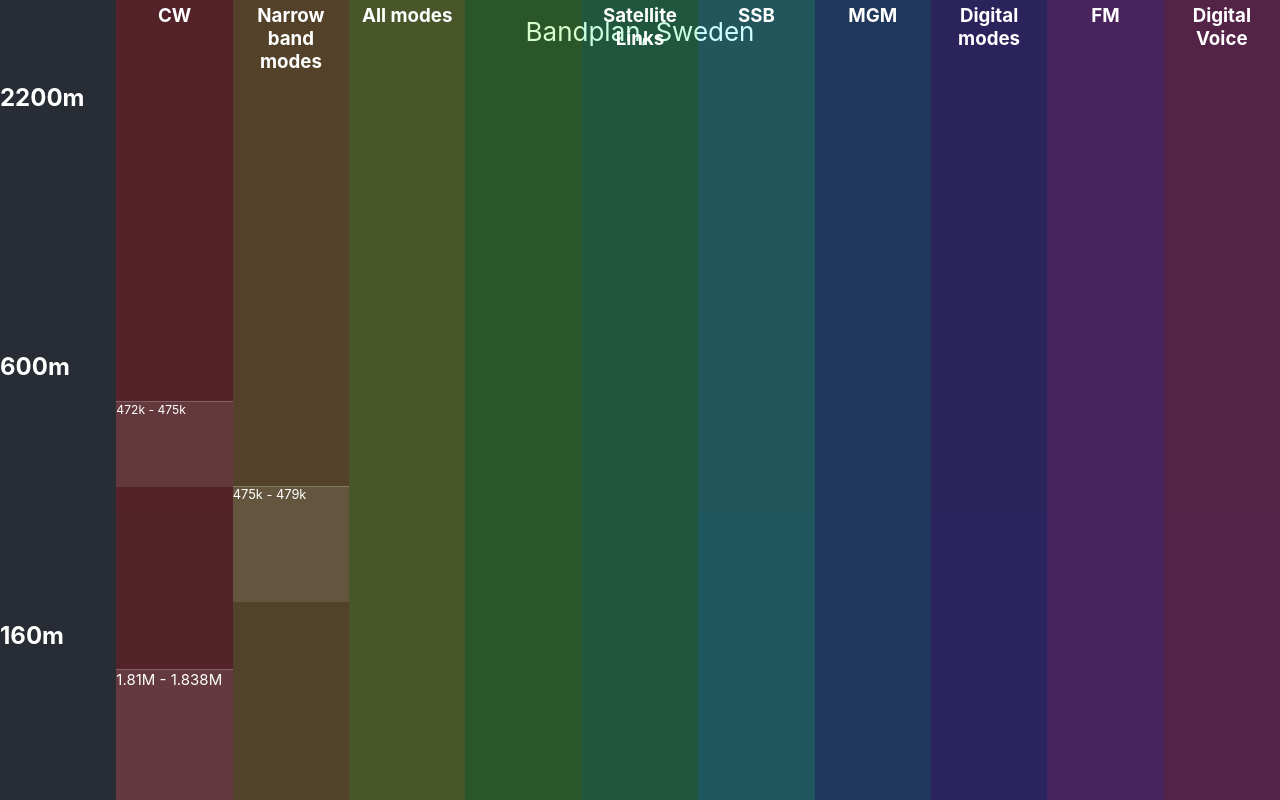
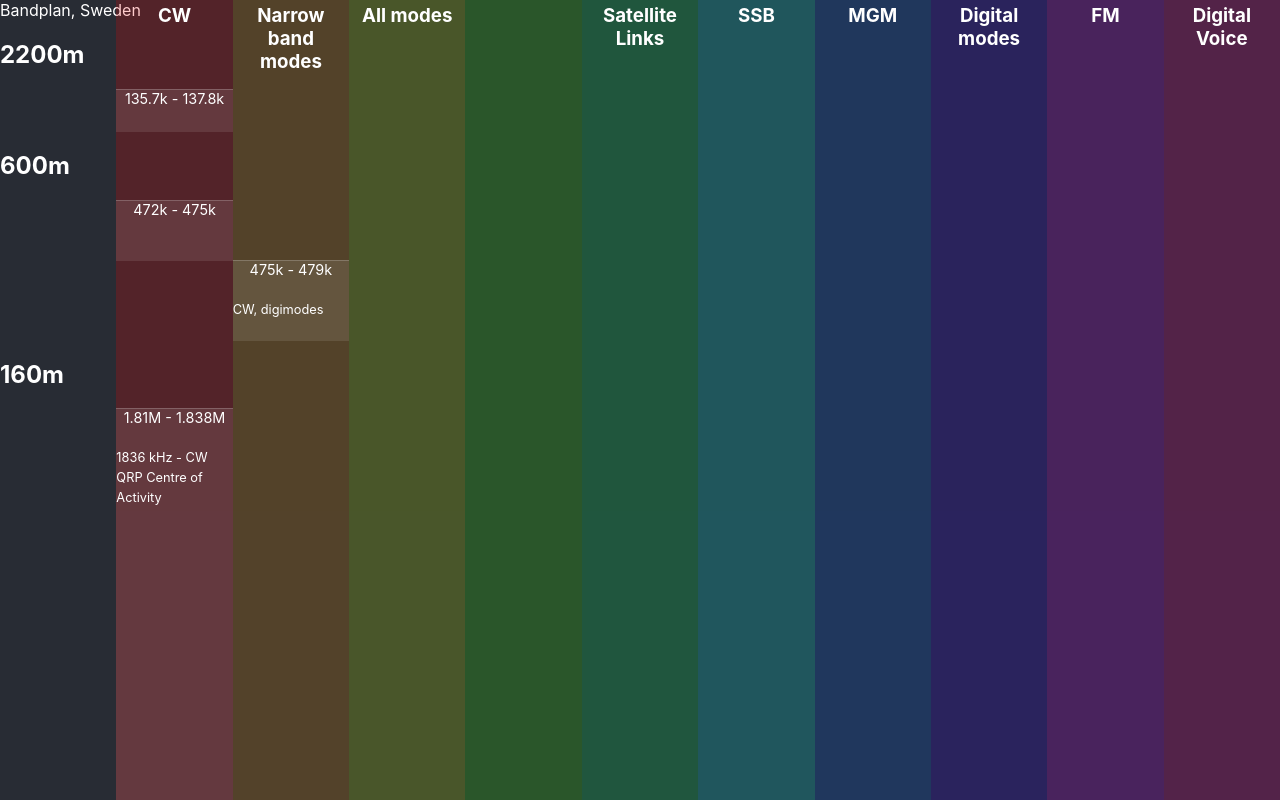
Before and after one commit to skaramicke/bandplan.sa6ham.se, a React (Create React App) app: page / in a window 1280 px wide. Shown: the top 800 px of the page. Built offline with nearby package versions, Linux system fonts and the light colour scheme.

Commit message:
Fix some layout issues and data bugs

```diff
--- a/src/App.css
+++ b/src/App.css
@@ -3,21 +3,28 @@ body {
   color: white;
 }
 
-.App-header {
-  display: flex;
-  flex-direction: row;
-  align-items: center;
-  justify-content: center;
-  font-size: calc(10px + 2vmin);
-  padding: 1rem;
+.bandplan {
+  flex: 1;
 }
 
-.App-link {
-  color: #61dafb;
+.frequency-block {
+  display: block;
+  position: absolute;
+  background-color: rgba(255, 255, 255, 0.1);
+  overflow: hidden;
+  border-top: 1px solid rgba(255, 255, 255, 0.2);
 }
 
-.bandplan {
-  flex: 1;
+span.frequency {
+  display: block;
+  width: 100%;
+  text-align: center;
+  font-size: 0.9rem;
+}
+
+span.comment {
+  font-size: 0.8rem;
+  padding: 0.5rem, 0;
 }
 
 @keyframes App-logo-spin {
--- a/src/App.js
+++ b/src/App.js
@@ -10,6 +10,8 @@ function App() {
     band.frequencies = frequencies;
   });
 
+  console.log(bands);
+
   return (
     <div className="App">
       <header className="App-header">Bandplan, Sweden</header>
--- a/src/BandPlan.js
+++ b/src/BandPlan.js
@@ -12,31 +12,28 @@ const frequencyText = (f, short = true) => {
 
 const FrequencyBlock = ({ frequency, min, max, width, offset }) => {
   const size = `${((frequency.to - frequency.from) / (max - min)) * 100}%`;
-  const fontSize = 10 + 5 * ((frequency.to - frequency.from) / (max - min));
+  const fontSize = 0.5 + 0.5 * ((frequency.to - frequency.from) / (max - min));
   const top = `${((frequency.from - min) / (max - min)) * 100}%`;
   const left = `${offset}%`;
   return (
     <div
+      className="frequency-block"
       style={{
-        display: "block",
-        position: "absolute",
         top,
         left,
         width,
         height: size,
-        backgroundColor: "rgba(255, 255, 255 ,0.1)",
-        overflow: "hidden",
-        fontSize: `${fontSize}px`,
-        borderTop: "1px solid rgba(255, 255, 255, 0.2)",
       }}
       title={`${frequencyText(frequency.from, false)} - ${frequencyText(
         frequency.to,
         false
       )}${frequency.comment ? "\n" + frequency.comment : ""}`}
     >
+      <span className="frequency">
         {frequencyText(frequency.from)} - {frequencyText(frequency.to)}
+      </span>
       <br />
-      {frequency.comment}
+      <span className="comment">{frequency.comment}</span>
     </div>
   );
 };
@@ -66,7 +63,6 @@ const BandPlan = ({ bands }) => {
   return (
     <div style={{ position: "relative", width: "100vw" }}>
       {modes.map((mode) => (
-        <>
         <div
           style={{
             display: "block",
@@ -77,16 +73,16 @@ const BandPlan = ({ bands }) => {
             height: "100vh",
             width: `${100 / (modes.length + 1)}vw`,
           }}
+          key={mode}
         >
           <h3 style={{ margin: 0, padding: "0.25rem", textAlign: "center" }}>
             {mode}
           </h3>
         </div>
-        </>
       ))}
       <div>
         {bands.map((band) => (
-          <>
+          <div className="band" key={band.name}>
             <h2>{band.name}</h2>
             <div
               key={band.name}
@@ -94,7 +90,7 @@ const BandPlan = ({ bands }) => {
                 display: "block",
                 position: "relative",
                 flex: 1,
-                height: "200px",
+                height: `${(band.max - band.min) / 50}px`,
               }}
             >
               {band.frequencies.map((frequency) => (
@@ -108,7 +104,7 @@ const BandPlan = ({ bands }) => {
                 />
               ))}
             </div>
-          </>
+          </div>
         ))}
       </div>
     </div>
--- a/src/frequencies.js
+++ b/src/frequencies.js
@@ -9,11 +9,11 @@ export const legend = {
 };
 
 export const bands = [
-  { from: k(135.7), to: k(137, 8), name: "2200m" },
+  { from: k(135.7), to: k(137.8), name: "2200m" },
   { from: k(472), to: k(479), name: "600m" },
   { from: k(1810), to: k(1838), name: "160m" },
   { from: k(3500), to: k(3580), name: "80m" },
-  { from: k(7000), to: k(7040), name: "40m" },
+  { from: k(7000), to: k(7200), name: "40m" },
   { from: k(10100), to: k(10140), name: "30m" },
   { from: k(14000), to: k(14070), name: "20m" },
   { from: k(18068), to: k(18109), name: "17m" },
@@ -32,7 +32,7 @@ export const blocks = [
     to: k(137.8),
     bandwidth: 200,
     mode: "CW",
-    commment: "CW, QRSS and narrow band digital modes",
+    comment: "CW, QRSS and narrow band digital modes",
   },
   { from: k(472), to: k(475), bandwidth: 200, mode: "CW" },
   {
@@ -40,14 +40,14 @@ export const blocks = [
     to: k(479),
     suggestedBandwidth: 500,
     mode: "Narrow band modes",
-    commment: "CW, digimodes",
+    comment: "CW, digimodes",
   },
   {
     from: k(1810),
     to: k(1838),
     bandwidth: 200,
     mode: "CW",
-    commment: "1836 kHz - CW QRP Centre of Activity",
+    comment: "1836 kHz - CW QRP Centre of Activity",
   },
   { from: k(1838), to: k(1840), bandwidth: 500, mode: "Narrow band modes" },
   {
@@ -55,7 +55,7 @@ export const blocks = [
     to: k(1843),
     bandwidth: 2700,
     mode: "All modes",
-    commment:
+    comment:
       "Digimodes. Lowest dial setting for LSB Voice mode: 1843, 3603, 7053 kHz",
   },
   {
@@ -63,56 +63,56 @@ export const blocks = [
     to: k(2000),
     bandwidth: 2700,
     mode: "All modes",
-    commment: "Lowest dial setting for LSB Voice mode: 1843, 3603, 7053 kHz",
+    comment: "Lowest dial setting for LSB Voice mode: 1843, 3603, 7053 kHz",
   },
   {
     from: k(3500),
     to: k(3510),
     bandwidth: 200,
     mode: "CW",
-    commment: "Priority for inter-continental operation",
+    comment: "Priority for inter-continental operation",
   },
   {
     from: k(3510),
     to: k(3560),
     bandwidth: 200,
     mode: "CW",
-    commment: "CW contest preferred, 3555 kHz - CW QRS Centre of Activity",
+    comment: "CW contest preferred, 3555 kHz - CW QRS Centre of Activity",
   },
   {
     from: k(3560),
     to: k(3570),
     bandwidth: 200,
     mode: "CW",
-    commment: "3560 kHz - CW QRP Centre of Activity",
+    comment: "3560 kHz - CW QRP Centre of Activity",
   },
   {
     from: k(3570),
     to: k(3580),
     bandwidth: 200,
     mode: "Narrow band modes",
-    commment: "Digimodes",
+    comment: "Digimodes",
   },
   {
     from: k(3580),
     to: k(3590),
     bandwidth: 500,
     mode: "Narrow band modes",
-    commment: "Digimodes",
+    comment: "Digimodes",
   },
   {
     from: k(3590),
     to: k(3600),
     bandwidth: 500,
     mode: "Narrow band modes",
-    commment: "Digimodes, automatically controlled data stations (unattended)",
+    comment: "Digimodes, automatically controlled data stations (unattended)",
   },
   {
     from: k(3600),
     to: k(3620),
     bandwidth: 2700,
     mode: "All modes",
-    commment:
+    comment:
       "Digimodes, automatically controlled data stations (unattended). Lowest dial setting for LSB Voice mode: 1843, 3603, 7053 kHz",
   },
   {
@@ -120,7 +120,7 @@ export const blocks = [
     to: k(3650),
     bandwidth: 2700,
     mode: "All modes",
-    commment:
+    comment:
       "SSB contest preferred, 3630 kHz - Digital Voice Centre of Activity. Lowest dial setting for LSB Voice mode: 1843, 3603, 7053 kHz",
   },
   {
@@ -128,14 +128,14 @@ export const blocks = [
     to: k(3700),
     bandwidth: 2700,
     mode: "All modes",
-    commment: "3690 kHz - SSB QRP Centre of Activity",
+    comment: "3690 kHz - SSB QRP Centre of Activity",
   },
   {
     from: k(3700),
     to: k(3775),
     bandwidth: 2700,
     mode: "All modes",
-    commment:
+    comment:
       "SSB contest preferred, 3735 kHz - Image Centre of Activity, 3760 kHz - R1 Emergency Centre of Activity",
   },
   {
@@ -143,8 +143,7 @@ export const blocks = [
     to: k(3800),
     bandwidth: 2700,
     mode: "All modes",
-    commment:
-      "SSB contest preferred - Priority for inter-continental operation",
+    comment: "SSB contest preferred - Priority for inter-continental operation",
   },
   { from: k(5351.5), to: k(5354.0), bandwidth: 200, mode: "CW" },
   { from: k(5351.5), to: k(5354.0), bandwidth: 200, mode: "Narrow band modes" },
@@ -153,7 +152,7 @@ export const blocks = [
     to: k(5366.0),
     bandwidth: 2700,
     mode: "All modes",
-    commment: "USB recommended for voice operation. ",
+    comment: "USB recommended for voice operation. ",
   },
   {
     from: k(5366.0),
@@ -166,28 +165,28 @@ export const blocks = [
     to: k(7040),
     bandwidth: 200,
     mode: "CW",
-    commment: "7030 kHz - CW, QRP Centre of Activity",
+    comment: "7030 kHz - CW, QRP Centre of Activity",
   },
   {
     from: k(7040),
     to: k(7047),
     bandwidth: 500,
     mode: "Narrow band modes",
-    commment: "Digimodes",
+    comment: "Digimodes",
   },
   {
     from: k(7047),
     to: k(7050),
     bandwidth: 500,
     mode: "Narrow band modes",
-    commment: "Digimodes, automatically controlled data stations (unattended)",
+    comment: "Digimodes, automatically controlled data stations (unattended)",
   },
   {
     from: k(7050),
     to: k(7053),
     bandwidth: 2700,
     mode: "All modes",
-    commment:
+    comment:
       "Digimodes, automatically controlled data stations (unattended). Lowest dial setting for LSB Voice mode: 1843, 3603, 7053 kHz",
   },
   {
@@ -195,14 +194,14 @@ export const blocks = [
     to: k(7060),
     bandwidth: 2700,
     mode: "All modes",
-    commment: "Digimodes",
+    comment: "Digimodes",
   },
   {
     from: k(7060),
     to: k(7100),
     bandwidth: 2700,
     mode: "All modes",
-    commment:
+    comment:
       "SSB contest preferred, 7070 kHz - Digital Voice Centre of Activity, 7090 kHz - SSB QRP Centre of Activity",
   },
   {
@@ -210,63 +209,63 @@ export const blocks = [
     to: k(7130),
     bandwidth: 2700,
     mode: "All modes",
-    commment: "7110 kHz - Region 1 Emergency Centre",
+    comment: "7110 kHz - Region 1 Emergency Centre",
   },
   {
     from: k(7130),
     to: k(7175),
     bandwidth: 2700,
     mode: "All modes",
-    commment: "SSB contest preferred, 7165 kHz - Image Centre of Activity",
+    comment: "SSB contest preferred, 7165 kHz - Image Centre of Activity",
   },
   {
     from: k(7175),
     to: k(7200),
     bandwidth: 2700,
     mode: "All modes",
-    commment: "SSB contest preferred - Priority for inter-continental Activity",
+    comment: "SSB contest preferred - Priority for inter-continental Activity",
   },
   {
     from: k(10100),
     to: k(10130),
     bandwidth: 200,
     mode: "CW",
-    commment: "10116 kHz - CW QRP Centre of Activity",
+    comment: "10116 kHz - CW QRP Centre of Activity",
   },
   {
     from: k(10130),
     to: k(10150),
     bandwidth: 500,
     mode: "Narrow band modes",
-    commment: "Digimodes",
+    comment: "Digimodes",
   },
   {
     from: k(14000),
     to: k(14060),
     bandwidth: 200,
     mode: "CW",
-    commment: "CW contest preferred, 14055 kHz - QRS Centre of Activity",
+    comment: "CW contest preferred, 14055 kHz - QRS Centre of Activity",
   },
   {
     from: k(14060),
     to: k(14070),
     bandwidth: 200,
     mode: "CW",
-    commment: "14060 kHz - CW QRP Centre of Activity",
+    comment: "14060 kHz - CW QRP Centre of Activity",
   },
   {
     from: k(14070),
     to: k(14089),
     bandwidth: 500,
     mode: "Narrow band modes",
-    commment: "Digimodes",
+    comment: "Digimodes",
   },
   {
     from: k(14089),
     to: k(14099),
     bandwidth: 500,
     mode: "Narrow band modes",
-    commment: "Digimodes, automatically controlled data stations (unattended)",
+    comment: "Digimodes, automatically controlled data stations (unattended)",
   },
   {
     from: k(14099),
@@ -280,7 +279,7 @@ export const blocks = [
     to: k(14112),
     bandwidth: 2700,
     mode: "All modes",
-    commment: "Digimodes, automatically controlled data stations (unattended)",
+    comment: "Digimodes, automatically controlled data stations (unattended)",
   },
   { from: k(14112), to: k(14125), bandwidth: 2700, mode: "All modes" },
   {
@@ -288,7 +287,7 @@ export const blocks = [
     to: k(14300),
     bandwidth: 2700,
     mode: "All modes",
-    commment:
+    comment:
       "SSB contest preferred, 14130 kHz - Digital Voice Centre of Activity, 14195 ±5 kHz - Priority for DX-peditions, 14230 kHz - Image Centre of Activity, 14285 kHz - SSB QRP Centre of Activity",
   },
   {
@@ -296,28 +295,28 @@ export const blocks = [
     to: k(14350),
     bandwidth: 2700,
     mode: "All modes",
-    commment: "14300 kHz - Global Emergency, Centre of Activity",
+    comment: "14300 kHz - Global Emergency, Centre of Activity",
   },
   {
     from: k(18068),
     to: k(18095),
     bandwidth: 200,
     mode: "CW",
-    commment: "18086 kHz - CW QRP Centre of Activity",
+    comment: "18086 kHz - CW QRP Centre of Activity",
   },
   {
     from: k(18095),
     to: k(18105),
     bandwidth: 500,
     mode: "Narrow band modes",
-    commment: "Digimodes",
+    comment: "Digimodes",
   },
   {
     from: k(18105),
     to: k(18109),
     bandwidth: 500,
     mode: "Narrow band modes",
-    commment: "Digimodes, automatically controlled data stations (unattended)",
+    comment: "Digimodes, automatically controlled data stations (unattended)",
   },
   {
     from: k(18109),
@@ -331,14 +330,14 @@ export const blocks = [
     to: k(18120),
     bandwidth: 2700,
     mode: "All modes",
-    commment: "Digimodes, automatically controlled data stations (unattended)",
+    comment: "Digimodes, automatically controlled data stations (unattended)",
   },
   {
     from: k(18120),
     to: k(18168),
     bandwidth: 2700,
     mode: "All modes",
-    commment:
+    comment:
       "18130 kHz - SSB QRP Centre of Activity, 18150 kHz - Digital Voice Centre of Activity, 18160 kHz - Emergency Centre of Activity",
   },
   {
@@ -346,7 +345,7 @@ export const blocks = [
     to: k(21070),
     bandwidth: 200,
     mode: "CW",
-    commment:
+    comment:
       "21055 kHz - QRS Centre of Activity,  21060 kHz - QRP Centre of Activity",
   },
   {
@@ -354,21 +353,21 @@ export const blocks = [
     to: k(21090),
     bandwidth: 500,
     mode: "Narrow band modes",
-    commment: "Digimodes",
+    comment: "Digimodes",
   },
   {
     from: k(21090),
     to: k(21110),
     bandwidth: 500,
     mode: "Narrow band modes",
-    commment: "Digimodes, automatically controlled data stations (unattended)",
+    comment: "Digimodes, automatically controlled data stations (unattended)",
   },
   {
     from: k(21110),
     to: k(21120),
     bandwidth: 2700,
     mode: "All modes",
-    commment:
+    comment:
       "Digimodes, automatically controlled data stations (unattended), (not SSB)",
   },
   { from: k(21120), to: k(21149), bandwidth: 500, mode: "Narrow band modes" },
@@ -384,7 +383,7 @@ export const blocks = [
     to: k(21450),
     bandwidth: 2700,
     mode: "All modes",
-    commment:
+    comment:
       "21180 kHz - Digital Voice Centre of Activity, 21285 kHz - SSB QRP Centre of Activity, 21340 kHz - Image Centre of Activity, 21360 kHz - Global Emergency Centre of Activity",
   },
   {
@@ -392,21 +391,21 @@ export const blocks = [
     to: k(24915),
     bandwidth: 200,
     mode: "CW",
-    commment: "24906 kHz - CW QRP Centre of Activity",
+    comment: "24906 kHz - CW QRP Centre of Activity",
   },
   {
     from: k(24915),
     to: k(24925),
     bandwidth: 500,
     mode: "Narrow band modes",
-    commment: "Digimodes",
+    comment: "Digimodes",
   },
   {
     from: k(24925),
     to: k(24929),
     bandwidth: 500,
     mode: "Narrow band modes",
-    commment: "Digimodes, automatically controlled data stations (unattended)",
+    comment: "Digimodes, automatically controlled data stations (unattended)",
   },
   {
     from: k(24929),
@@ -420,14 +419,14 @@ export const blocks = [
     to: k(24940),
     bandwidth: 2700,
     mode: "All modes",
-    commment: "Digimodes, automatically controlled data stations (unattended)",
+    comment: "Digimodes, automatically controlled data stations (unattended)",
   },
   {
     from: k(24940),
     to: k(24990),
     bandwidth: 2700,
     mode: "All modes",
-    commment:
+    comment:
       "24950 kHz - Centre of Activity SSB QRP, 24960 kHz - Digital Voice Centre of Activity",
   },
   {
@@ -435,7 +434,7 @@ export const blocks = [
     to: k(28070),
     bandwidth: 200,
     mode: "CW",
-    commment:
+    comment:
       "28055 kHz - QRS Centre of Activity, 28060 kHz - QRP Centre of Activity",
   },
   {
@@ -443,14 +442,14 @@ export const blocks = [
     to: k(28120),
     bandwidth: 500,
     mode: "Narrow band modes",
-    commment: "Digimodes",
+    comment: "Digimodes",
   },
   {
     from: k(28120),
     to: k(28150),
     bandwidth: 500,
     mode: "Narrow band modes",
-    commment: "Digimodes, automatically controlled data stations (unattended)",
+    comment: "Digimodes, automatically controlled data stations (unattended)",
   },
   { from: k(28150), to: k(28190), bandwidth: 500, mode: "Narrow band modes" },
   {
@@ -482,47 +481,47 @@ export const blocks = [
     to: k(28300),
     bandwidth: 2700,
     mode: "All modes",
-    commment: "Beacons",
+    comment: "Beacons",
   },
   {
     from: k(28300),
     to: k(28320),
     bandwidth: 2700,
     mode: "All modes",
-    commment: "Digimodes, automatically controlled data stations (unattended)",
+    comment: "Digimodes, automatically controlled data stations (unattended)",
   },
   {
     from: k(28320),
     to: k(29000),
     bandwidth: 2700,
     mode: "All modes",
-    commment:
+    comment:
       "28330 kHz - Digital Voice Centre of Activity, 28360 kHz - SSB QRP Centre of Activity, 28680 kHz - Image Centre of Activity",
   },
   {
     from: k(29000),
     to: k(29100),
     mode: "All modes",
-    commment: "Unrestricted bandwidth",
+    comment: "Unrestricted bandwidth",
   },
   {
     from: k(29100),
     to: k(29200),
     mode: "All modes",
-    commment: "FM simplex - 10 kHz channels. Unrestricted bandwidth",
+    comment: "FM simplex - 10 kHz channels. Unrestricted bandwidth",
   },
   {
     from: k(29200),
     to: k(29300),
     mode: "All modes",
-    commment:
+    comment:
       "Digimodes, automatically controlled data stations (unattended). Unrestricted bandwidth",
   },
   {
     from: k(29300),
     to: k(29510),
     mode: "Satellite Links",
-    commment: "Unrestricted bandwidth",
+    comment: "Unrestricted bandwidth",
   },
   {
     from: k(29510),
@@ -536,28 +535,28 @@ export const blocks = [
     to: k(29590),
     bandwidth: 6000,
     mode: "All modes",
-    commment: "FM Repeater input (RH1- RH8)",
+    comment: "FM Repeater input (RH1- RH8)",
   },
   {
     from: k(29600) - 6000 / 2,
     to: k(29600) + 6000 / 2,
     bandwidth: 6000,
     mode: "All modes",
-    commment: "FM Calling channel",
+    comment: "FM Calling channel",
   },
   {
     from: k(29610) - 6000 / 2,
     to: k(29610) + 6000 / 2,
     bandwidth: 6000,
     mode: "All modes",
-    commment: "FM Simplex Repeater (parrot, input + output",
+    comment: "FM Simplex Repeater (parrot, input + output",
   },
   {
     from: k(29620),
     to: k(29700),
     bandwidth: 6000,
     mode: "All modes",
-    commment: "FM Repeater output (RH1- RH8)",
+    comment: "FM Repeater output (RH1- RH8)",
   },
 
   // 6m
```
Lines whose indentation alone changed are shown as unchanged.
